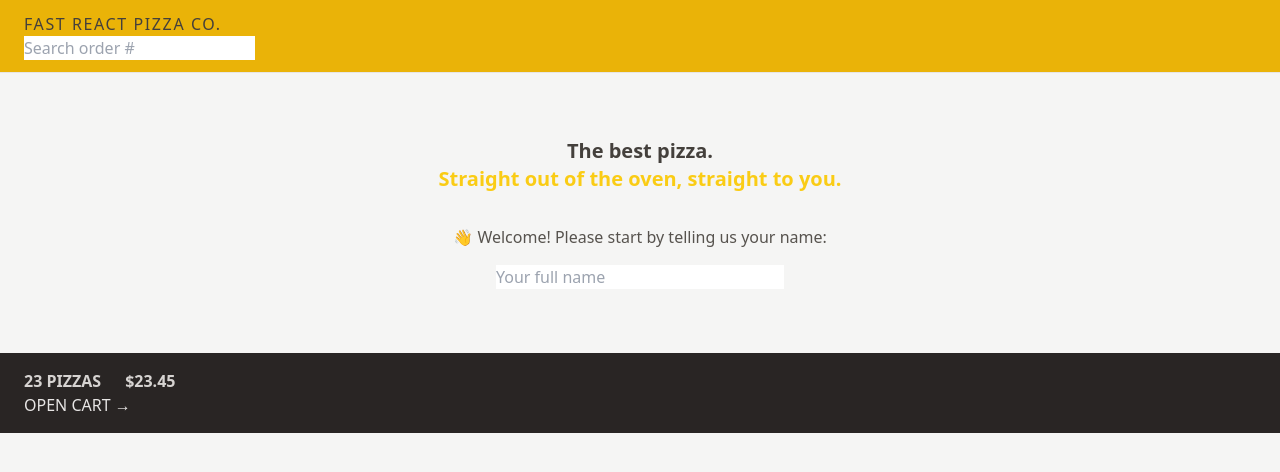
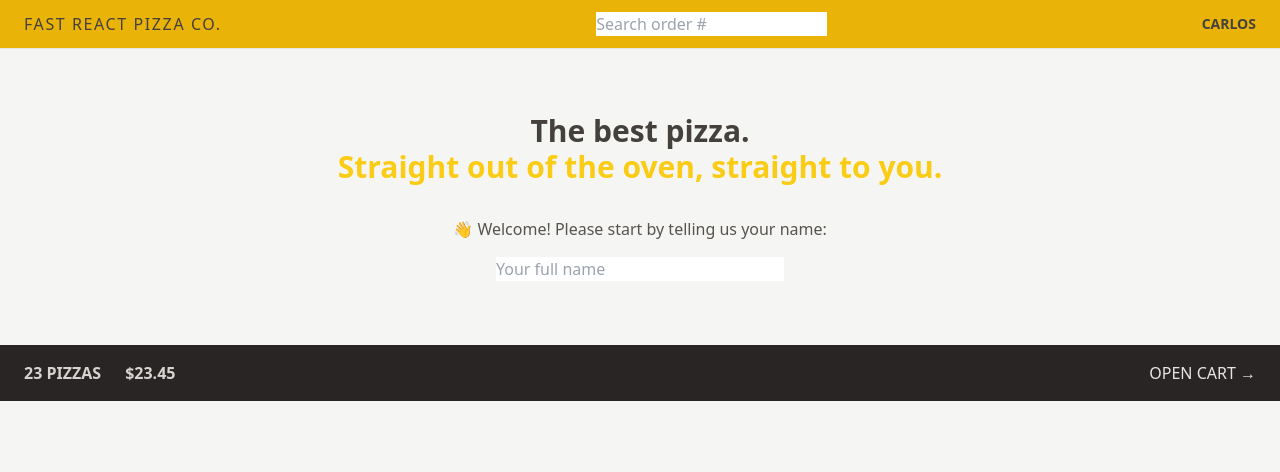
Before and after one commit to mokandev/Fast-pizza-app, a React (Vite) app: page / in a window 1280 px wide. Shown: the top 472 px of the page. Built offline with nearby package versions, Linux system fonts and the light colour scheme.

Commit message:
feat: Tailwind - Flexbox

```diff
--- a/src/features/cart/CartOverview.tsx
+++ b/src/features/cart/CartOverview.tsx
@@ -2,7 +2,7 @@
 
 function CartOverview() {
   return (
-    <div className="bg-stone-800 px-4 py-4 text-sm uppercase text-stone-200 sm:px-6 md:text-base">
+    <div className="flex items-center justify-between bg-stone-800 px-4 py-4 text-sm uppercase text-stone-200 sm:px-6 md:text-base">
       <p className="space-x-4 font-semibold text-stone-300 sm:space-x-6">
         <span>23 pizzas</span>
         <span>$23.45</span>
--- a/src/features/user/Username.tsx
+++ b/src/features/user/Username.tsx
@@ -1,3 +1,3 @@
 export default function Username() {
-  return <div className="hidden text-sm font-semibold">Carlos</div>;
+  return <div className="hidden text-sm font-semibold md:block">Carlos</div>;
 }
--- a/src/ui/Header.tsx
+++ b/src/ui/Header.tsx
@@ -4,7 +4,7 @@
 
 export default function Header() {
   return (
-    <header className="border-b border-stone-200 bg-yellow-500 px-4 py-3 uppercase sm:px-6">
+    <header className="flex items-center justify-between border-b border-stone-200 bg-yellow-500 px-4 py-3 uppercase sm:px-6">
       <Link to="/" className="tracking-widest">
         Fast React Pizza Co.
       </Link>
--- a/src/ui/Home.tsx
+++ b/src/ui/Home.tsx
@@ -2,8 +2,8 @@
 
 function Home() {
   return (
-    <div className="my-10 sm:my-16 text-center ">
-      <h1 className="mb-8 text-xl font-semibold">
+    <div className="my-10 px-4 text-center sm:my-16">
+      <h1 className="mb-8 text-xl font-semibold md:text-3xl">
         The best pizza.
         <br />
         <span className="text-yellow-400">
```
